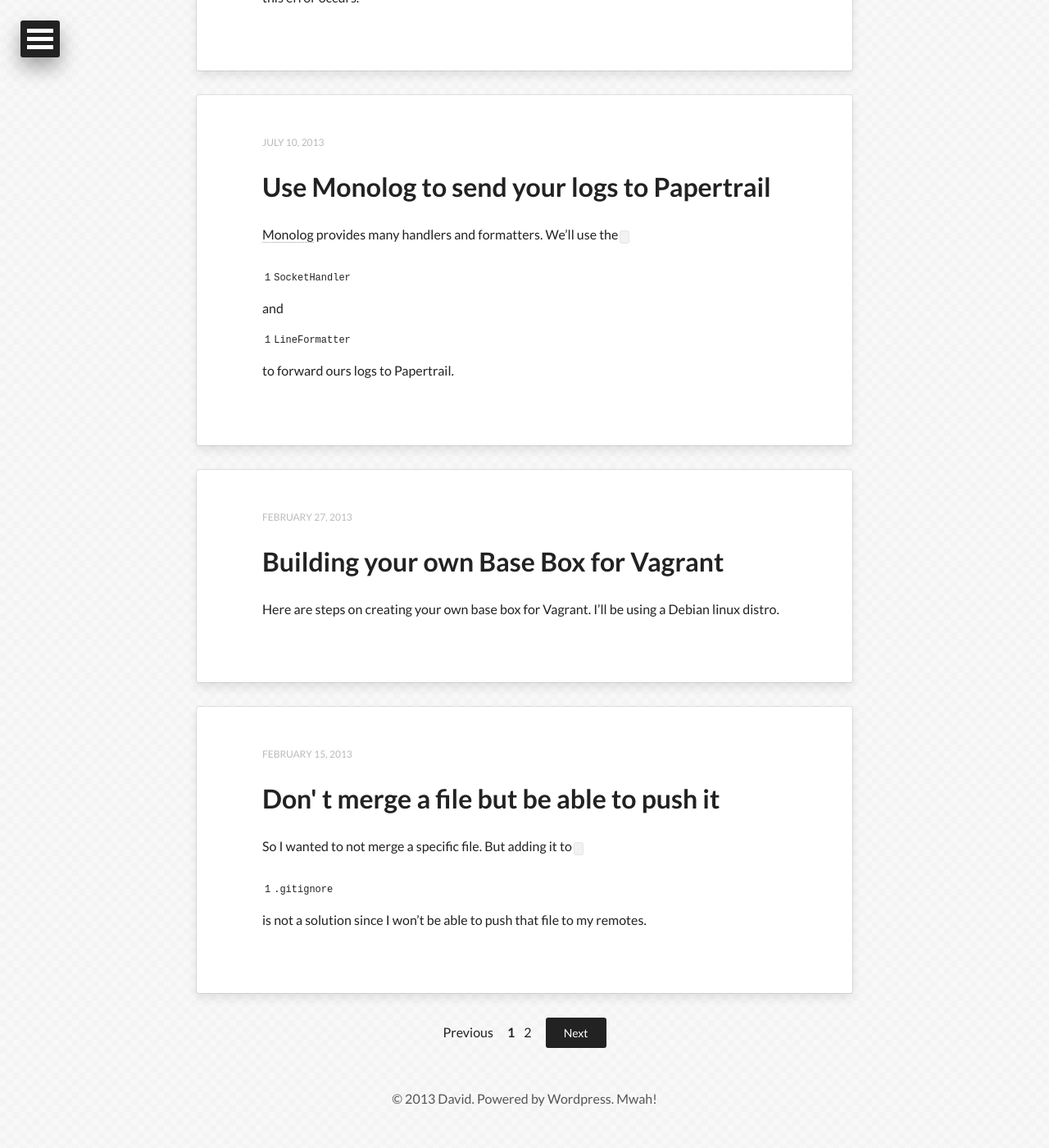
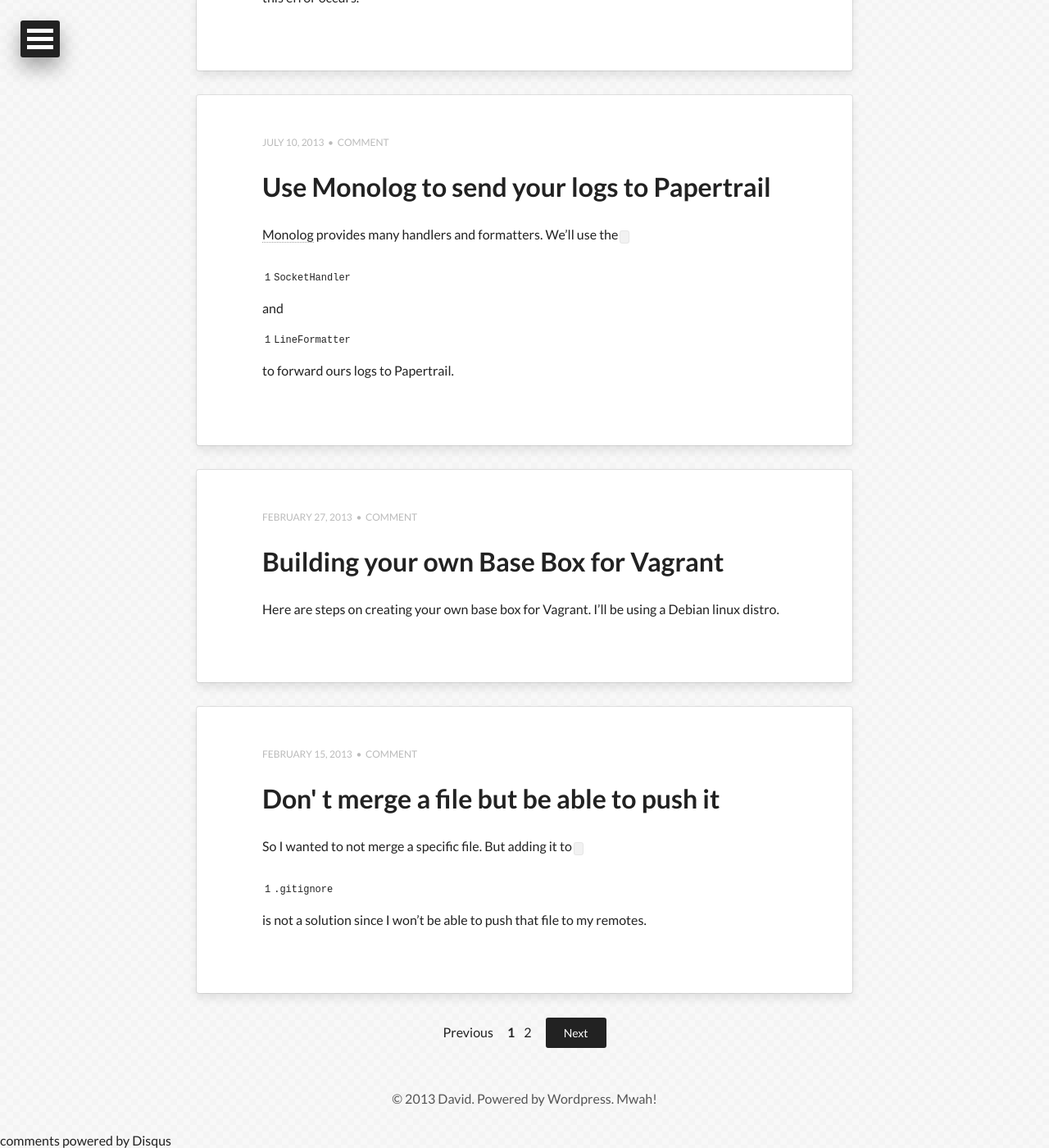
Before and after one commit to cyrusdavid/turbo-octo-dangerzone, a Jekyll site: the page built from index.html, in a window 1280 px wide and 1400 px high, scrolled down 1068 px. Shown: the whole window at 82% size. Built offline with Jekyll 4.4.1, drawn with Linux system fonts in a browser that asks for light colours; the list of posts is cut into pages by our own code; comment, search, counter and statistics services are not loaded.

Commit message:
disable post.comments

```diff
--- a/_includes/scripts.html
+++ b/_includes/scripts.html
@@ -18,4 +18,4 @@
   })();
 </script>
 {% endif %}
-{% if site.disqus_shortname and page.comments %}{% include disqus_comments.html %}{% endif %}
+{% if site.disqus_shortname %}{% include disqus_comments.html %}{% endif %}
--- a/_layouts/page.html
+++ b/_layouts/page.html
@@ -41,7 +41,7 @@
         </div><!-- /.social-share -->{% endif %}
       </footer>
     </div><!-- /.entry-content -->
-    {% if site.disqus_shortname and page.comments %}<section id="disqus_thread"></section><!-- /#disqus_thread -->{% endif %}
+    {% if site.disqus_shortname %}<section id="disqus_thread"></section><!-- /#disqus_thread -->{% endif %}
   </article>
 </div><!-- /#main -->
 
--- a/_layouts/post.html
+++ b/_layouts/post.html
@@ -48,7 +48,7 @@
         </div><!-- /.social-share -->{% endif %}
       </footer>
     </div><!-- /.entry-content -->
-    {% if site.disqus_shortname and page.comments %}<section id="disqus_thread"></section><!-- /#disqus_thread -->{% endif %}
+    {% if site.disqus_shortname %}<section id="disqus_thread"></section><!-- /#disqus_thread -->{% endif %}
     {% if site.related_posts.size %}
     <div class="read-more">
       {% for post in site.related_posts limit:1 %}
--- a/archive.html
+++ b/archive.html
@@ -9,7 +9,7 @@
 {% for post in site.posts %}
 <article class="hentry" itemprop="blogPost" itemscope itemtype="http://schema.org/BlogPosting">
   <header>
-    <div class="entry-meta"><span class="entry-date date published"><time datetime="{{ post.date | date_to_xmlschema }}" itemprop="datePublished"><a href="{{ site.url }}{{ post.url }}">{{ post.date | date: "%B %d, %Y" }}</a></time></span><span class="author vcard fn" itemprop="author" itemtype="http://schema.org/Person"><a class="url fn" href="{{ site.url }}">{{ site.owner.name }}</a></span>{% if site.disqus_shortname and post.comments %}&nbsp; &bull; &nbsp;<span class="entry-comments"><a href="{{ site.url }}{{ post.url }}#disqus_thread">Comment</a></span>{% endif %}</div><!-- /.entry-meta -->
+    <div class="entry-meta"><span class="entry-date date published"><time datetime="{{ post.date | date_to_xmlschema }}" itemprop="datePublished"><a href="{{ site.url }}{{ post.url }}">{{ post.date | date: "%B %d, %Y" }}</a></time></span><span class="author vcard fn" itemprop="author" itemtype="http://schema.org/Person"><a class="url fn" href="{{ site.url }}">{{ site.owner.name }}</a></span>{% if site.disqus_shortname %}&nbsp; &bull; &nbsp;<span class="entry-comments"><a href="{{ site.url }}{{ post.url }}#disqus_thread">Comment</a></span>{% endif %}</div><!-- /.entry-meta -->
     {% if post.link %}
       <h1 class="entry-title" itemprop="name"><a href="{{ site.url }}{{ post.url }}" rel="bookmark" itemprop="url" title="{{ post.title }}"><i class="icon-double-angle-right"></i></a> <a href="{{ post.link }}">{{ post.title }}</a></h1>
     {% else %}
--- a/index.html
+++ b/index.html
@@ -10,7 +10,7 @@
 {% for post in paginator.posts %}
 <article class="hentry" itemprop="blogPost" itemscope itemtype="http://schema.org/BlogPosting">
   <header>
-    <div class="entry-meta"><span class="entry-date date published updated"><time datetime="{{ post.date | date_to_xmlschema }}" itemprop="datePublished"><a href="{{ site.url }}{{ post.url }}">{{ post.date | date: "%B %d, %Y" }}</a></time></span>{% if site.disqus_shortname and post.comments %}&nbsp; &bull; &nbsp;<span class="entry-comments"><a href="{{ site.url }}{{ post.url }}#disqus_thread">Comment</a></span>{% endif %}</div><!-- /.entry-meta -->
+    <div class="entry-meta"><span class="entry-date date published updated"><time datetime="{{ post.date | date_to_xmlschema }}" itemprop="datePublished"><a href="{{ site.url }}{{ post.url }}">{{ post.date | date: "%B %d, %Y" }}</a></time></span>{% if site.disqus_shortname %}&nbsp; &bull; &nbsp;<span class="entry-comments"><a href="{{ site.url }}{{ post.url }}#disqus_thread">Comment</a></span>{% endif %}</div><!-- /.entry-meta -->
     {% if post.link %}
       <h1 class="entry-title" itemprop="name"><a href="{{ site.url }}{{ post.url }}" rel="bookmark" itemprop="url" title="{{ post.title }}"><i class="icon-double-angle-right"></i></a> <a href="{{ post.link }}">{{ post.title }}</a></h1>
     {% else %}
```
